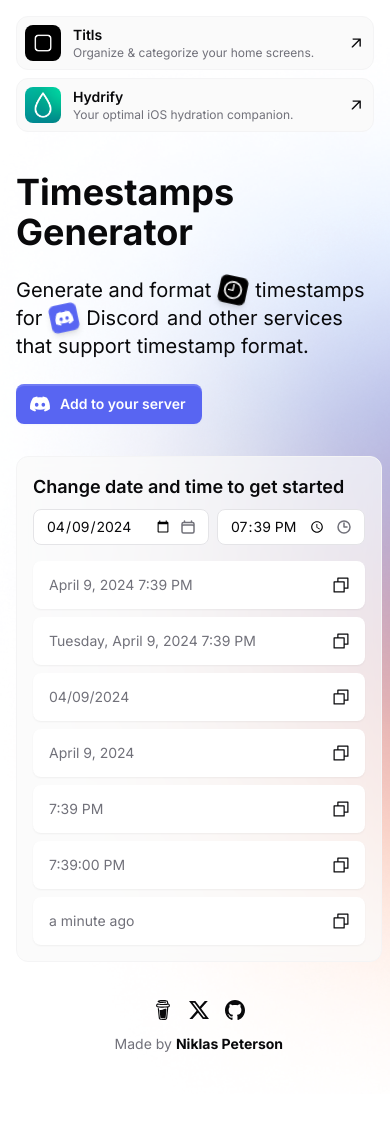
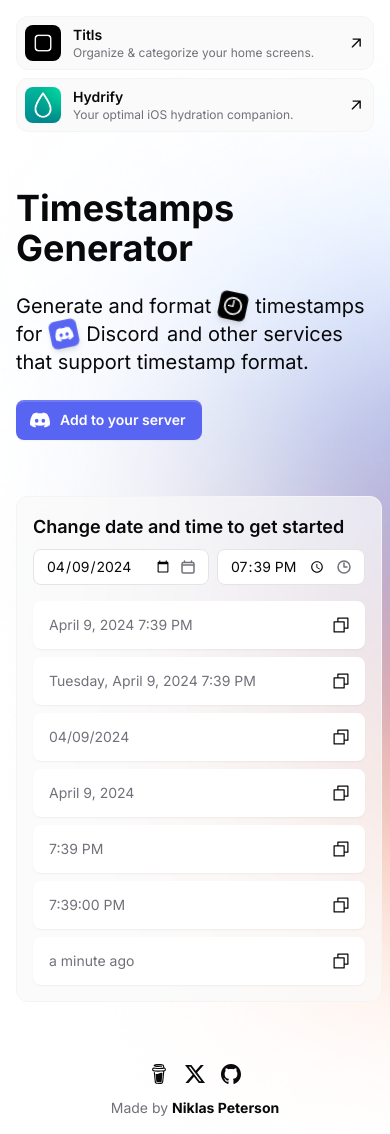
Before and after one commit to NiklasPeterson/timestamps, a Next.js app: page / in a window 390 px wide. Before the commit the page ends 1094 px from the top, so only its background shows below. Built offline with nearby package versions, Linux system fonts and the light colour scheme.

Commit message:
minor adjustments

```diff
--- a/app/components/DatePicker.tsx
+++ b/app/components/DatePicker.tsx
@@ -14,17 +14,17 @@ const InputField: React.FC<{
   placeholder: string;
   icon: JSX.Element;
 }> = ({ type, value, onChange, error, ariaLabel, placeholder, icon }) => (
-  <div className={`input w-full ${error ? 'border-red-500' : ''}`}>
+  <label className={`input  w-full ${error ? 'border-red-500' : ''}`}>
     <input
       type={type}
       onChange={e => onChange(e.target.value)}
       value={value}
       aria-label={ariaLabel}
       placeholder={placeholder}
-      className="appearance-none bg-transparent"
+      className="appearance-none bg-transparent cursor-text"
     />
     {icon}
-  </div>
+  </label>
 );
 
 const DatePicker: React.FC<DatePickerProps> = ({ newTime }) => {
--- a/app/components/ResultList.tsx
+++ b/app/components/ResultList.tsx
@@ -30,9 +30,9 @@ const ResultList: React.FC<{ dateTime: string }> = ({ dateTime }) => {
     <div className="flex flex-col gap-2 w-full">
       {FORMATS.map(({ label, code }, index) => (
         <ResultItem key={label} label={label} value={`<t:${timestamp}:${code}>`}>
-          <label className="w-full block px-2 contentSecondary text-sm md:text-base">
+          <div className="w-full block px-2 contentSecondary text-sm md:text-base">
             {formattedDates[index]} {/* Use memoized formatted date */}
-          </label>
+          </div>
         </ResultItem>
       ))}
     </div>
--- a/app/page.tsx
+++ b/app/page.tsx
@@ -6,6 +6,7 @@ import ResultList from "./components/ResultList";
 import DatePicker from './components/DatePicker';
 import moment, { Moment } from 'moment';
 import Image from 'next/image';
+import InputDate from './components/InputDate';
 
 export default function Home() {
   const [dateTime, setDateTime] = useState<Moment>(moment());
@@ -16,8 +17,8 @@ export default function Home() {
 
   return (
     <>
-      <div className="flex w-full pr-sa top-0 md:absolute">
-      <div className="flex w-full px-4 pt-4 gap-2 justify-end flex-col md:flex-row">
+      <div className="flex w-full pr-sa md:top-0 md:absolute">
+        <div className="flex w-full mx-4 mt-4 gap-2 justify-end flex-col md:flex-row">
           <AppCard
             href='https://apps.apple.com/app/titls/id1579078964'
             imageSrc="/titls.png"
@@ -35,7 +36,7 @@ export default function Home() {
         </div>
       </div>
 
-      <div className="flex max-w-7xl mx-4 flex-wrap py-10 gap-8 gap md:items-center md:py-40 md:gap-x-40">
+      <main className="flex max-w-7xl mx-4 flex-wrap py-14 gap-14 md:items-center md:py-40 md:gap-x-40">
 
         <header className="max-w-lg flex flex-col gap-6 h-fit md:flex-1">
           <h1 className="font-bold text-4xl md:text-7xl">Timestamps Generator</h1>
@@ -128,12 +129,14 @@ export default function Home() {
           </div>
         </header>
 
-        <main className="flex flex-col gap-4 p-4 md:p-6 rounded-xl border borderSecondary backdrop-blur backgroundTransparentCard select-none h-fit justify-center items-center w-full md:w-auto">
+        <div className="flex flex-col gap-4 p-4 md:p-6 rounded-xl border borderSecondary backdrop-blur backgroundTransparentCard select-none h-fit justify-center items-center w-full md:w-auto">
           <DatePicker newTime={handleDateTimeChange} />
           <ResultList dateTime={dateTime.toISOString()} />
+        </div>
+
       </main>
 
-        <footer className='flex flex-col w-full items-center gap-2 md:hidden'>
+      <footer className='flex flex-col w-full mb-4 items-center gap-2 md:hidden'>
         <div className="flex gap-1">
           <a
             href="https://buymeacoffee.com/niklaspeterson"
@@ -178,9 +181,6 @@ export default function Home() {
         </p>
 
       </footer>
-
-      </div>
-
     </>
   );
 }
```
Lines whose indentation alone changed are shown as unchanged.
